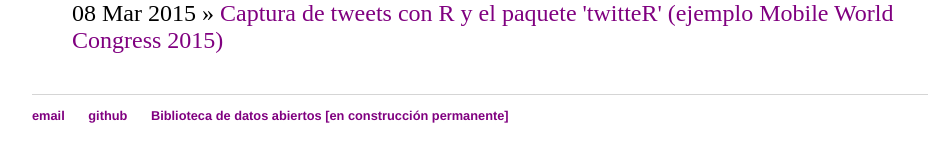
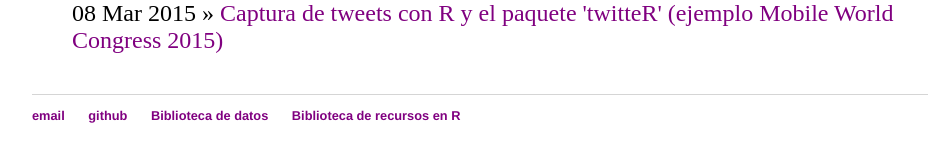
Before and after one commit to rquer/rquer.github.io, a Jekyll site: the page built from index.html, in a window 1280 px wide. Shown: the part 376-538 px from the top of the page, without its empty margins (160-1108 px from the left). Built offline with Jekyll 4.4.1, drawn with Linux system fonts in a browser that asks for light colours; Markdown is read by kramdown in place of the engine named in the settings; comment, search, counter and statistics services are not loaded.

Commit message:
Add footer

```diff
--- a/_layouts/default.html
+++ b/_layouts/default.html
@@ -23,7 +23,8 @@
 	    		<ul>
         		<li><a href="mailto:rquerblog@gmail.com">email</a></li>
         		<li><a href="https://github.com/rquer">github</a></li>
-        		<li><a href="Miscelanea/recursos_de_datos_abiertos.html">Biblioteca de datos abiertos [en construcción permanente]</a></li>
+        		<li><a href="/Miscelanea/biblioteca_de_datos_abiertos.html">Biblioteca de datos</a></li>
+        		<li><a href="/Miscelanea/recursos_en_R.html">Biblioteca de recursos en R</a></li>
 				</ul>
 			</footer>
 		</body>
--- a/_layouts/page.html
+++ b/_layouts/page.html
@@ -5,7 +5,6 @@ layout: default
 
 	<h1 class="post-title">{{ page.title }}</h1>
   {{ content }}
-	<p></p>
 	<a href="https://twitter.com/share" class="twitter-share-button"{count} data-via="RqueRblog">Tweet</a>
 	<script>!function(d,s,id){var js,fjs=d.getElementsByTagName(s)[0],p=/^http:/.test(d.location)?'http':'https';if(!d.getElementById(id)){js=d.createElement(s);js.id=id;js.src=p+'://platform.twitter.com/widgets.js';fjs.parentNode.insertBefore(js,fjs);}}(document, 'script', 'twitter-wjs');</script>
 	<a href="https://twitter.com/RqueRblog" class="twitter-follow-button" data-show-count="false">Follow @RqueRblog</a>
```
Also changed, not shown: Miscelanea/biblioteca_de_datos_abiertos.md (added, +19 -0 lines), Miscelanea/recursos_de_datos_abiertos.md (deleted, +0 -12 lines), Miscelanea/recursos_en_R.md (added, +11 -0 lines).
